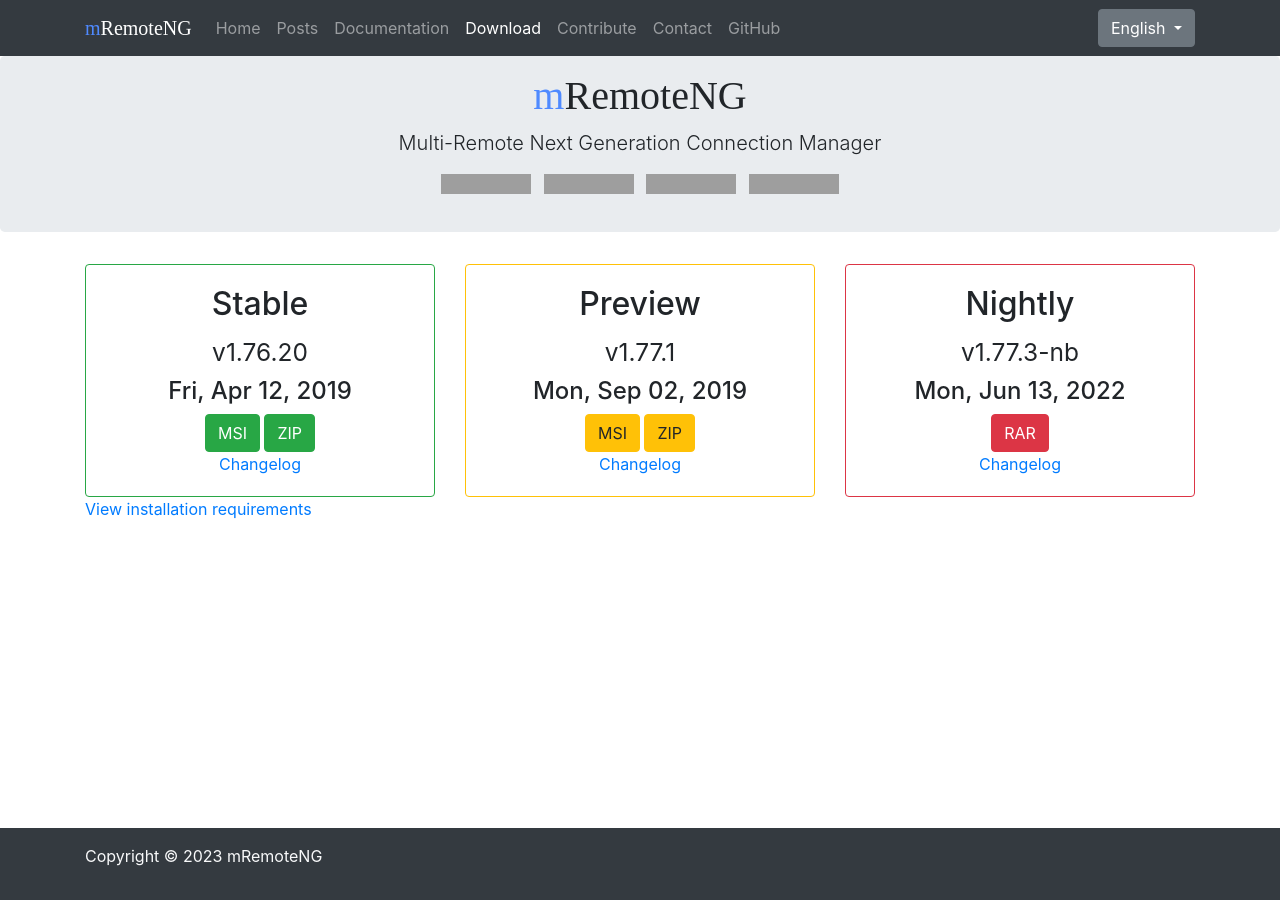
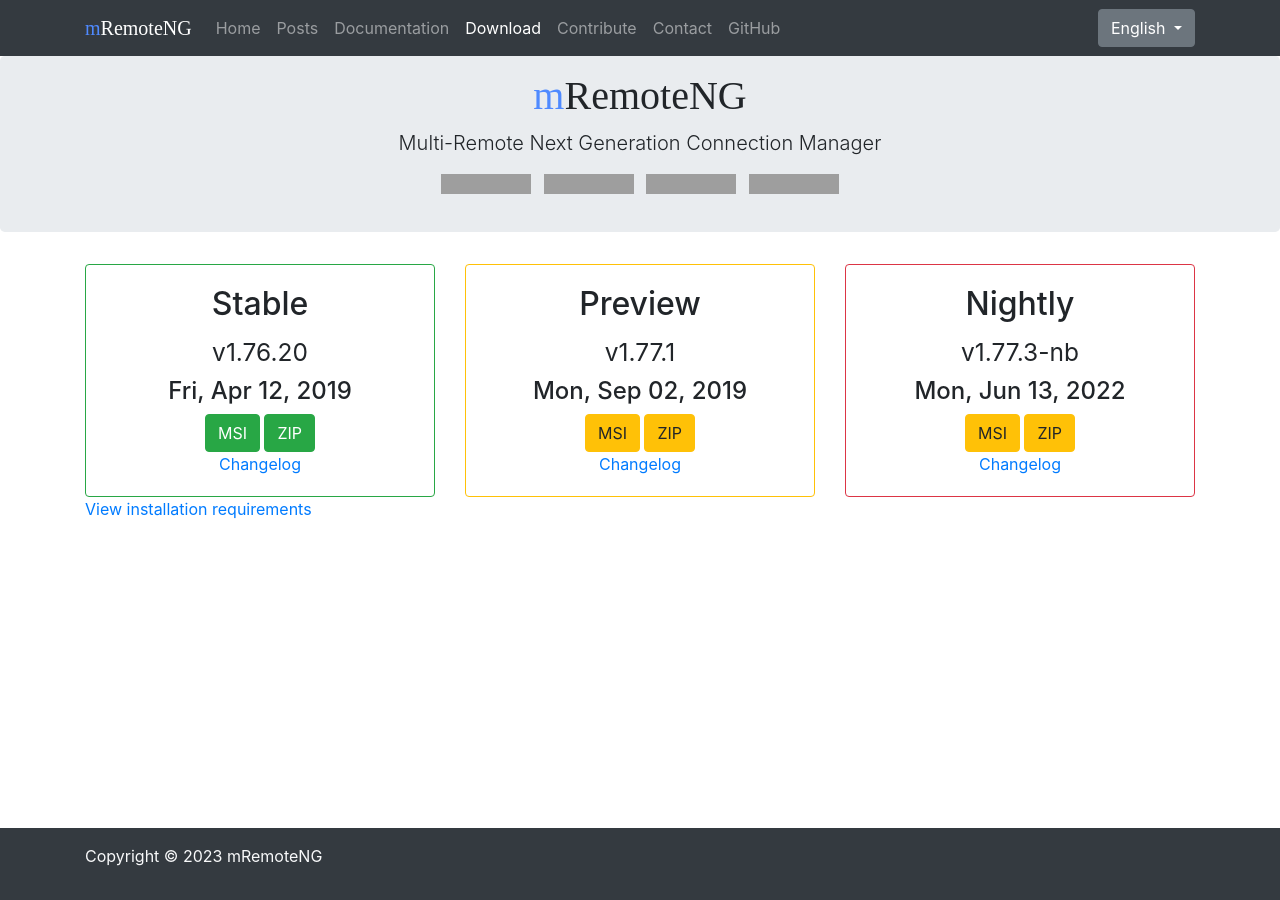
Before and after one commit to mRemoteNG/mRemoteNG.github.io, a Jekyll site: the page built from download.html, in a window 1280 px wide, cut to the strip 0-900 px from the top of the page. Built offline with Jekyll 4.4.1, drawn with Linux system fonts in a browser that asks for light colours; some web fonts are replaced; a style sheet for code colours, icons or effects is not loaded; grey boxes are pictures that could not be loaded.

Commit message:
Update download.html
prep for appveyor nightly build

```diff
--- a/download.html
+++ b/download.html
@@ -55,7 +55,8 @@
 			<h3><small>{{ site.data.releases.nightlybuild.name }}</small></h3>
 			<h4>{{ site.data.releases.nightlybuild.published_at | date: '%a, %b %d, %Y' }}</h4>
 			<div>
-				<a href='{{ site.data.releases.nightlybuild.assets.portable.browser_download_url }}' class='btn btn-danger' data-toggle='tooltip' data-placement='bottom' title='{{ site.data.releases.nightlybuild.assets.portable.size | divided_by: 1048576.0 | round: 2 }} MiB'>RAR</a>
+				<a href='{{ site.data.releases.nightlybuild.assets.installer.browser_download_url }}' class='btn btn-warning' data-toggle='tooltip' data-placement='bottom' title='{{ site.data.releases.nightlybuild.assets.installer.size | divided_by: 1048576.0 | round: 2 }} MiB'>MSI</a>
+				<a href='{{ site.data.releases.nightlybuild.assets.portable.browser_download_url }}' class='btn btn-warning' data-toggle='tooltip' data-placement='bottom' title='{{ site.data.releases.nightlybuild.assets.portable.size | divided_by: 1048576.0 | round: 2 }} MiB'>ZIP</a>
 			</div>
 			<a href='{{ site.data.releases.nightlybuild.html_url }}'>Changelog</a>
 		</div>
```
